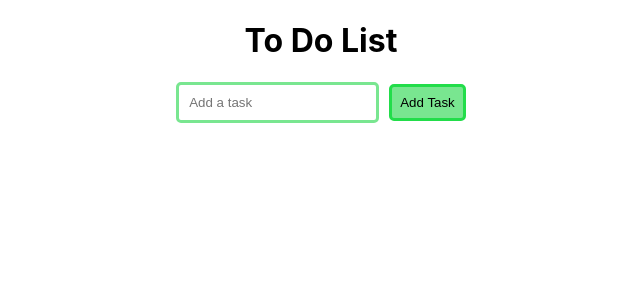
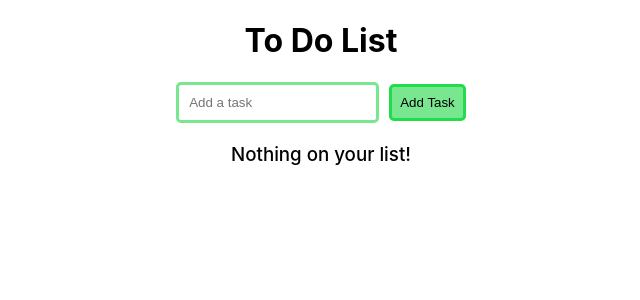
Before and after one commit to modi0501/To-do-list-react, a React (Create React App) app: page / in a window 1280 px wide. Shown: the top 300 px of the page, without its empty margins (319-959 px from the left). Built offline with nearby package versions, Linux system fonts and the light colour scheme.

Commit message:
Add message when task list is empty

```diff
--- a/src/components/TaskList/TaskList.css
+++ b/src/components/TaskList/TaskList.css
@@ -1,3 +1,7 @@
 .taskList {
   margin: 0 15%;
 }
+
+h3 {
+  font-weight: 500;
+}
--- a/src/components/TaskList/TaskList.js
+++ b/src/components/TaskList/TaskList.js
@@ -17,7 +17,12 @@ class TaskList extends React.Component {
         }
       />
     ));
-    return <div className="taskList">{taskList}</div>;
+    return (
+      <div className="taskList">
+        {!taskList.length && <h3>Nothing on your list!</h3>}
+        {taskList.length > 0 && taskList}
+      </div>
+    );
   }
 }
 
```
